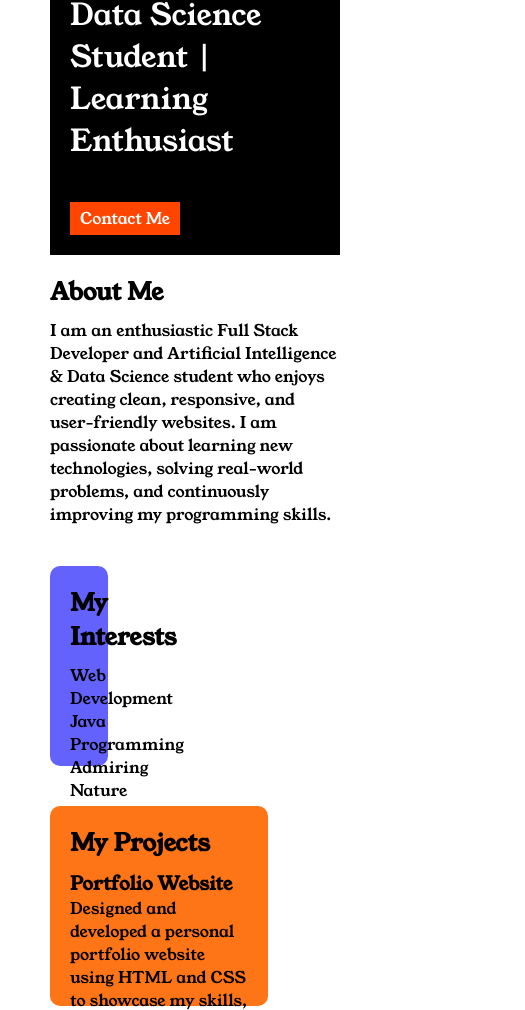
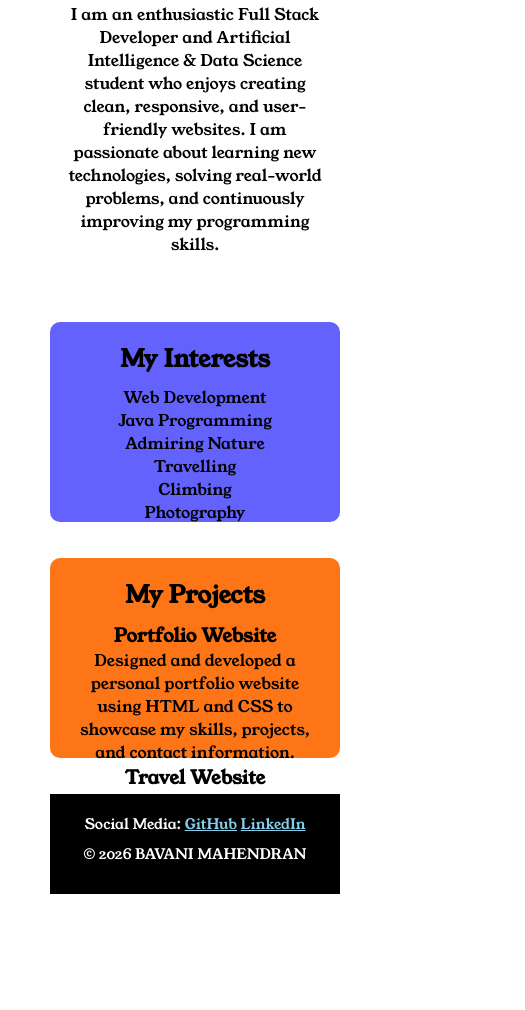
Before and after one commit to bavani-2024-aia/Portfolio-simple-website, a plain HTML site: page index.html in a window 390 px wide. Shown: the part 414-1424 px from the top of the page, 525 px wide, since content can reach past the window. After the commit the page ends 1378 px from the top, so only its background shows below. Drawn offline with Linux system fonts and the light colour scheme.

Commit message:
Removed layout issues

```diff
--- a/style.css
+++ b/style.css
@@ -152,3 +152,55 @@ table td{
     font-size: 0.9em;
   }
 }
+/* Mobile adjustments */
+@media (max-width: 768px) {
+  /* Section One (Header) */
+  .section-one__name {
+    font-size: 1.8em;
+    text-align: center;
+  }
+  .section-one__role {
+    font-size: 1.1em;
+    text-align: center;
+  }
+  .section-one__contact {
+    display: block;
+    width: 90%;
+    margin: 1em auto;
+    text-align: center;
+  }
+
+  /* Section Two (About Me) */
+  .section-two {
+    padding: 1em;
+    text-align: center;
+  }
+
+  /* Section Three (Interests) */
+  .section-three {
+    width: 100%;
+    margin-bottom: 1em;
+    text-align: center;
+  }
+  .section-three__descr {
+    padding: 0;
+    list-style-position: inside;
+  }
+
+  /* Section Four (Projects) */
+  .section-four {
+    width: 100%;
+    margin-bottom: 1em;
+    text-align: center;
+  }
+  .section-four__descr {
+    padding: 0;
+    list-style-position: inside;
+  }
+
+  /* Section Five (Footer) */
+  .section-five {
+    text-align: center;
+    font-size: 0.9em;
+  }
+}
```
